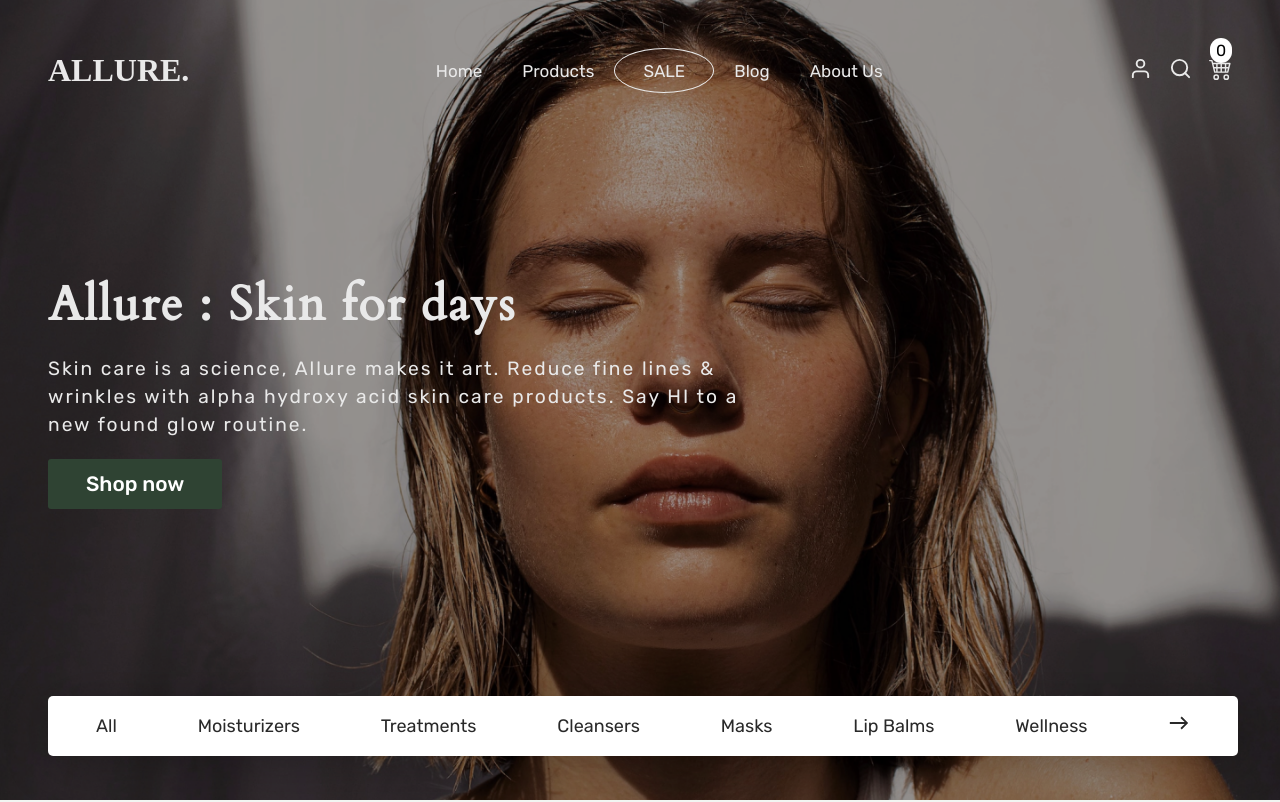
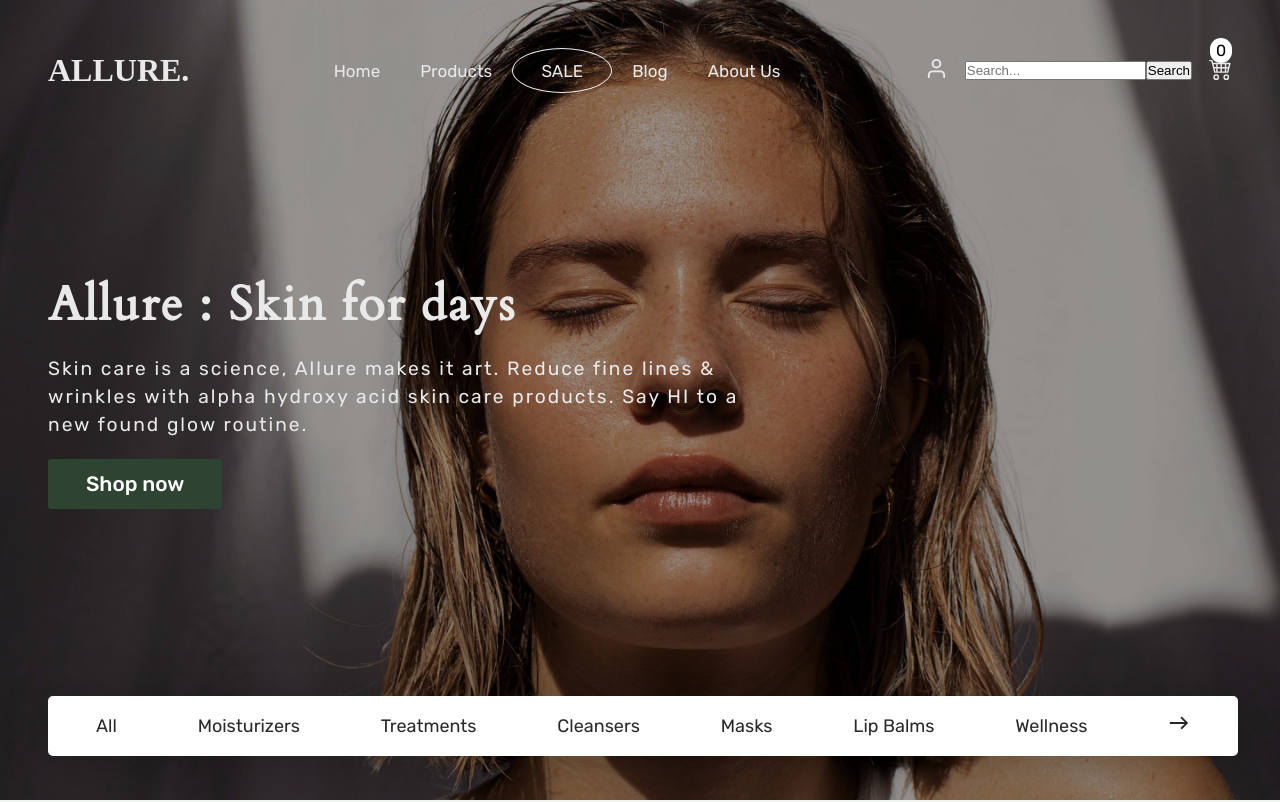
Before and after one commit to Kel-VinTech/Allure-ecommerce, a React (Vite) app: page / in a window 1280 px wide. Shown: the top 802 px of the page. Built offline with nearby package versions, Linux system fonts and the light colour scheme.

Commit message:
made searchbar

```diff
--- a/src/components/NavBar/index.jsx
+++ b/src/components/NavBar/index.jsx
@@ -6,6 +6,7 @@ import {FiSearch,FiUser }from "react-icons/fi"
 import { useState } from "react";
 import { useSelector } from "react-redux";
 import {BsCart4}from "react-icons/bs"
+import Search from "../Search";
 
 
 const NavBar =() => {
@@ -88,7 +89,8 @@ const NavBar =() => {
                     </NavLink>
 
                     <NavLink  style={NavColor} to="/">
-                        <FiSearch/>
+                        {/* <FiSearch/> */}
+                        <Search/>
                     </NavLink>
 
                     <NavLink className="cart" style={NavColor} to="/">
--- a/src/components/Search.jsx
+++ b/src/components/Search.jsx
@@ -0,0 +1,10 @@
+const Search = () => {
+    return (
+        <div class="search-container">
+            <input type="text" id="search-input" placeholder="Search..."/>
+            <button id="search-button">Search</button>
+        </div>
+    )
+}
+
+export default Search;
```
